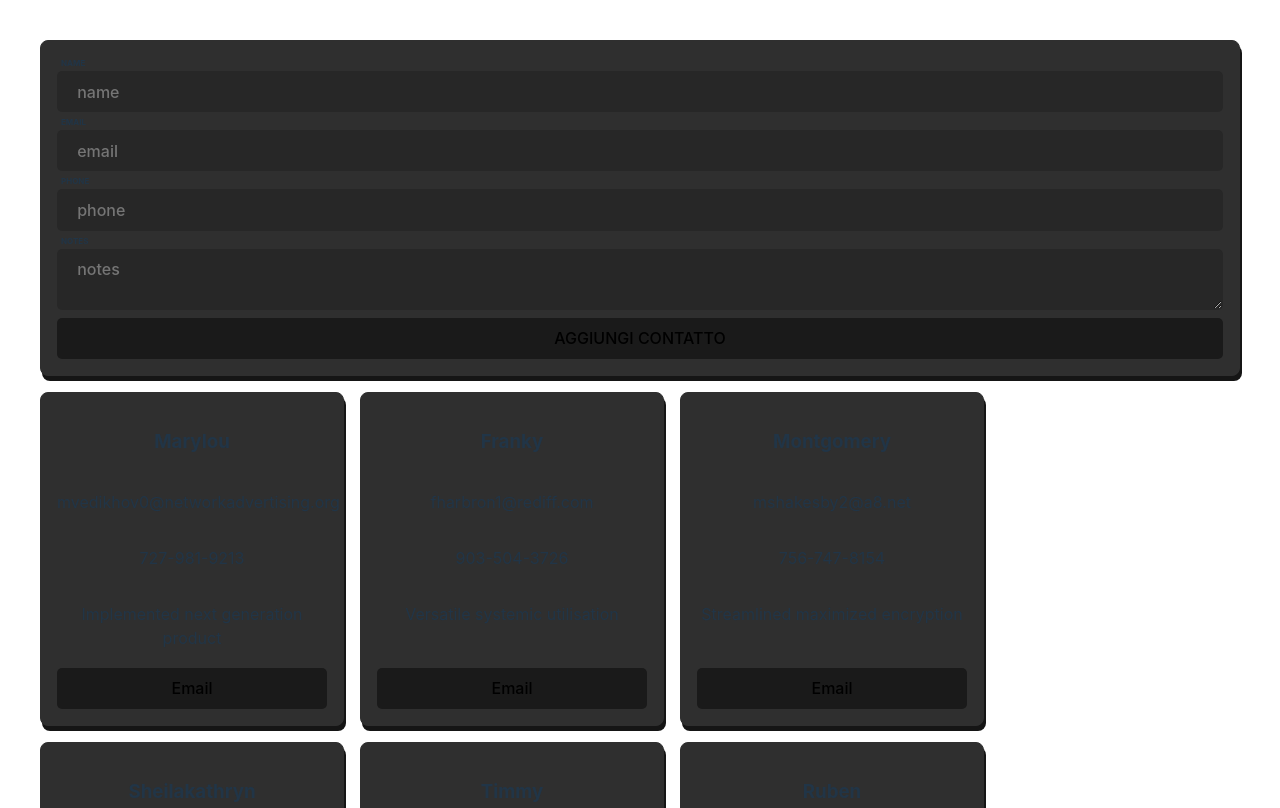
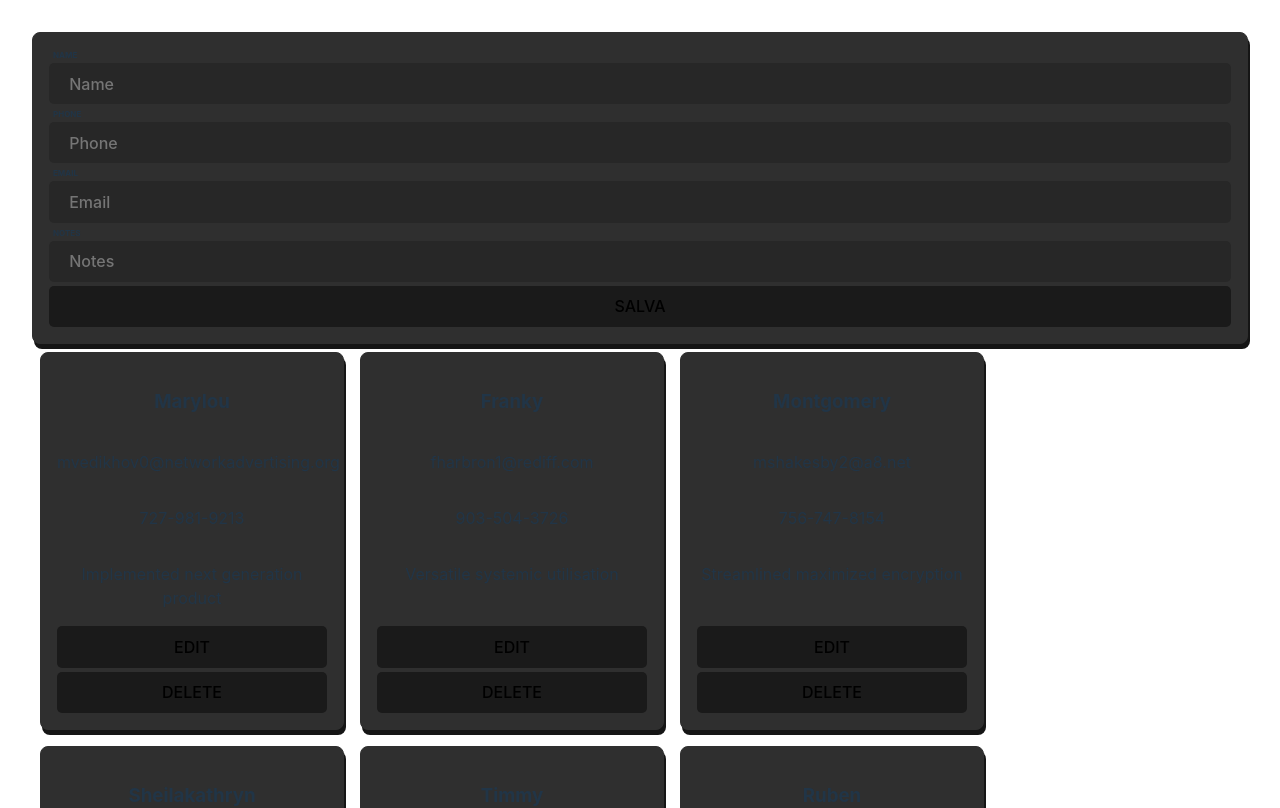
Before and after one commit to FMiscia/react-course, a React (Vite) app: page / in a window 1280 px wide. Shown: the top 808 px of the page. Built offline with nearby package versions, Linux system fonts and the light colour scheme.

Commit message:
Add cards and some style improvements

```diff
--- a/src/App.tsx
+++ b/src/App.tsx
@@ -1,77 +1,58 @@
-import './App.css'
+import { useState } from 'react'
 import { contacts } from '../db'
 import ContactCard from './components/ContactCard'
-import { useState } from 'react'
-import Button from './components/Button'
-import Input from './components/Input'
-import TextArea from './components/TextArea'
-import { uid } from './utils'
+import { ContactModel } from './types'
+import ContactCardForm from './components/forms/ContactCardForm'
+import './App.css'
 import Card from './components/Card'
 
 function App() {
     const [list, setList] = useState(contacts)
-    const [name, setName] = useState('')
-    const [email, setEmail] = useState('')
-    const [phone, setPhone] = useState('')
-    const [notes, setNotes] = useState('')
 
-    const resetForm = () => {
-        setName('')
-        setEmail('')
-        setNotes('')
-        setPhone('')
+    const createContact = (model: ContactModel) => {
+        const newList = [model, ...list]
+        setList(newList)
+    }
+
+    const editContact = (model: ContactModel) => {
+        const newList = list.map((it) => {
+            if (it.id === model.id) {
+                return {
+                    ...it,
+                    ...model
+                }
+            }
+            return it
+        })
+        setList(newList)
+    }
+
+    const deleteContact = (id: string) => {
+        const newList = list.filter((it) => it.id !== id)
+        setList(newList)
     }
 
     return (
         <div className="App">
-            <Card style={{ flexDirection: 'column', margin: 8 }}>
-                <Input
-                    value={name}
-                    label="name"
-                    placeholder="name"
-                    onChange={(e) => setName(e.target.value)}
-                />
-                <Input
-                    value={email}
-                    label="email"
-                    placeholder="email"
-                    onChange={(e) => setEmail(e.target.value)}
-                />
-                <Input
-                    value={phone}
-                    label="phone"
-                    placeholder="phone"
-                    onChange={(e) => setPhone(e.target.value)}
-                />
-                <TextArea
-                    value={notes}
-                    label="notes"
-                    placeholder="notes"
-                    onChange={(e) => setNotes(e.target.value)}
-                />
-                <Button
-                    style={{ marginTop: 4 }}
-                    label="AGGIUNGI CONTATTO"
-                    onClick={() => {
-                        if (!email || !name) {
-                            return alert("Nome e Email sono obbligatori")
-                        }
-                        const contact = {
-                            id: uid(),
-                            email,
-                            name,
-                            notes,
-                            phone
-                        }
-                        setList([contact, ...list])
-                        resetForm()
-                    }}
-                />
+            <Card>
+                <ContactCardForm onSubmit={createContact} />
             </Card>
-            <div style={{ display: 'flex', flexDirection: 'row', flexWrap: 'wrap' }}>
-                {list.map((it) => (
-                    <ContactCard key={it.id} {...it} />
-                ))}
+            <div
+                style={{
+                    display: 'flex',
+                    flexDirection: 'row',
+                    flexWrap: 'wrap'
+                }}>
+                {list.map((it) => {
+                    return (
+                        <ContactCard
+                            key={it.id}
+                            onEdit={editContact}
+                            onDelete={deleteContact}
+                            {...it}
+                        />
+                    )
+                })}
             </div>
         </div>
     )
--- a/src/components/ContactCard.tsx
+++ b/src/components/ContactCard.tsx
@@ -1,22 +1,38 @@
+import { useState } from 'react'
 import { ContactModel } from '../types'
 import Button from './Button'
 import Card from './Card'
 import './ContactCard.css'
+import ContactCardForm from './forms/ContactCardForm'
 
-function ContactCard(props: ContactCardProps) {
-    return (
-        <Card className="App-ContactCard">
-            <h3>{props.name}</h3>
-            <p>{props.email}</p>
-            <p>{props.phone}</p>
-            <p className="ContactCardNotes" style={{ flexGrow: 1 }}>
-                {props.notes}
-            </p>
-            <Button label="Email" />
+function ContactCard({ name, email, notes, phone, id, onEdit, onDelete }: ContactCardProps) {
+    const [isEdit, setIsEdit] = useState(false)
+    return isEdit ? (
+        <Card className='App-ContactCard'>
+            <ContactCardForm
+                initialValues={{ email, name, notes, phone, id }}
+                onSubmit={(model) => {
+                    setIsEdit(false)
+                    onEdit?.(model)
+                }}
+            />
+            <Button style={{ marginTop: '4px' }} onClick={() => setIsEdit(false)} label="CLOSE" />
+        </Card>
+    ) : (
+        <Card className='App-ContactCard'>
+            <h3>{name}</h3>
+            <p>{email}</p>
+            <p>{phone}</p>
+            <p style={{ flexGrow: 1 }}>{notes}</p>
+            <Button onClick={() => setIsEdit(!isEdit)} label="EDIT" />
+            <Button style={{ marginTop: '4px' }} onClick={() => onDelete?.(id)} label="DELETE" />
         </Card>
     )
 }
 
-type ContactCardProps = ContactModel
+type ContactCardProps = ContactModel & {
+    onEdit?: (contact: ContactModel) => void
+    onDelete?: (id: string) => void
+}
 
 export default ContactCard
--- /dev/null
+++ b/src/components/forms/ContactCardForm.tsx
@@ -0,0 +1,60 @@
+import { useState } from 'react'
+import { ContactModel } from '../../types'
+import { uid } from '../../utils'
+import Button from '../Button'
+import Input from '../Input'
+
+function ContactCardForm({ initialValues, onSubmit }: ContactCardFormProps) {
+    const [name, setName] = useState(initialValues?.name ?? '')
+    const [email, setEmail] = useState(initialValues?.email ?? '')
+    const [phone, setPhone] = useState(initialValues?.phone ?? '')
+    const [notes, setNotes] = useState(initialValues?.notes ?? '')
+    return (
+        <div style={{ display: 'flex', flexDirection: 'column', flex: 1 }}>
+            <Input
+                value={name}
+                onChange={(e) => setName(e.target.value)}
+                placeholder="Name"
+                label="Name"
+            />
+            <Input
+                value={phone}
+                onChange={(e) => setPhone(e.target.value)}
+                placeholder="Phone"
+                label="Phone"
+            />
+            <Input
+                value={email}
+                onChange={(e) => setEmail(e.target.value)}
+                placeholder="Email"
+                label="Email"
+            />
+            <Input
+                value={notes}
+                onChange={(e) => setNotes(e.target.value)}
+                placeholder="Notes"
+                label="Notes"
+            />
+            <Button
+                label="SALVA"
+                onClick={() => {
+                    const contact = {
+                        id: initialValues?.id ?? uid(),
+                        name,
+                        email,
+                        phone,
+                        notes
+                    }
+                    onSubmit(contact)
+                }}
+            />
+        </div>
+    )
+}
+
+type ContactCardFormProps = {
+    onSubmit: (contact: ContactModel) => void
+    initialValues?: ContactModel
+}
+
+export default ContactCardForm
```
